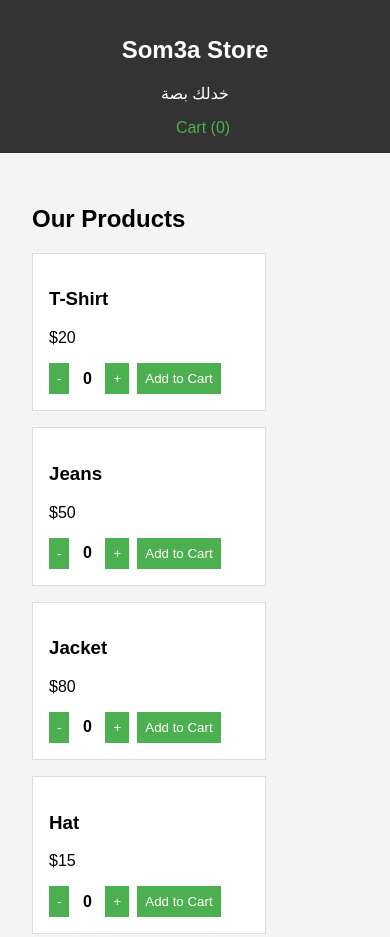
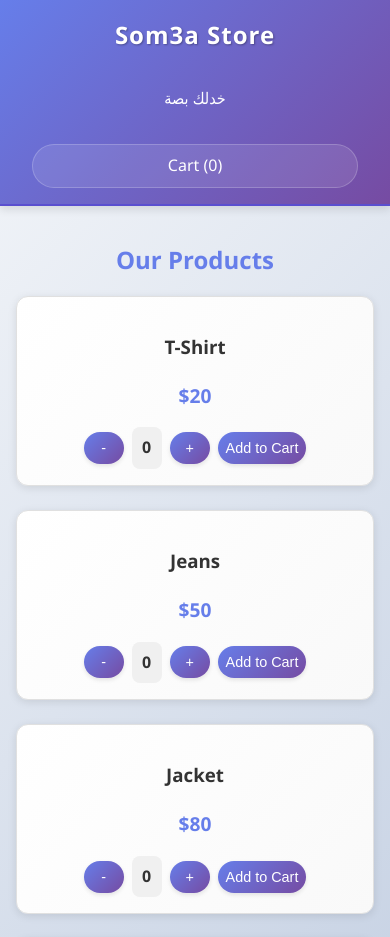
Before and after one commit to elsherif2006/Som3aStocks, a plain HTML site: page index.html in a window 390 px wide. Shown: the top 937 px of the page. Drawn offline with Linux system fonts and the light colour scheme.

Commit message:
Update styles.css

```diff
--- a/styles.css
+++ b/styles.css
@@ -1,90 +1,300 @@
+/* Global Styles */
+* {
+    box-sizing: border-box; /* Ensures consistent sizing */
+}
+
 body {
-    font-family: Arial, sans-serif;
+    font-family: 'Segoe UI', Tahoma, Geneva, Verdana, sans-serif; /* Modern, readable font */
     margin: 0;
     padding: 0;
-    background-color: #f4f4f4;
+    background: linear-gradient(135deg, #f5f7fa 0%, #c3cfe2 100%); /* Subtle gradient background */
+    color: #333;
+    line-height: 1.6;
 }
 
+/* Navbar/Header Styling */
 header {
-    background-color: #333;
+    background: linear-gradient(135deg, #667eea 0%, #764ba2 100%); /* Matching navbar gradient */
     color: white;
-    padding: 1rem;
+    padding: 1rem 2rem;
+    box-shadow: 0 4px 8px rgba(0, 0, 0, 0.1);
+    position: sticky;
+    top: 0;
+    z-index: 1000;
+    border-bottom: 2px solid #5a4fcf;
+}
+
+header nav {
+    display: flex;
+    justify-content: space-between;
+    align-items: center;
+    max-width: 1200px;
+    margin: 0 auto;
+
+}
+
+header h1 {
+    font-size: 1.8rem;
+    font-weight: bold;
+    margin: 0;
+    text-shadow: 1px 1px 2px rgba(0, 0, 0, 0.3);
+    letter-spacing: 1px;
+}
+
+header a {
+    color: white;
+    text-decoration: none;
+    font-weight: 500;
+    padding: 0.5rem 1rem;
+    border-radius: 25px;
+    transition: all 0.3s ease;
+    background-color: rgba(255, 255, 255, 0.1);
+    border: 1px solid rgba(255, 255, 255, 0.2);
+}
+
+header a:hover {
+    background-color: rgba(255, 255, 255, 0.2);
+    transform: translateY(-2px);
+    box-shadow: 0 4px 12px rgba(0, 0, 0, 0.2);
+}
+
+header a:focus {
+    outline: 2px solid #fff;
+    outline-offset: 2px;
+}
+
+/* Main Content Container */
+main {
+    padding: 2rem;
+    max-width: 1200px;
+    margin: 0 auto;
+}
+
+.container {
+    background: white;
+    border-radius: 12px;
+    box-shadow: 0 4px 12px rgba(0, 0, 0, 0.1);
+    padding: 2rem;
+    margin: 1rem 0;
+}
+
+/* Headings */
+h2 {
+    color: #667eea;
+    font-size: 1.5rem;
+    margin-bottom: 1rem;
     text-align: center;
 }
 
-header a {
-    color: #4CAF50;
-    text-decoration: none;
-    margin-left: 1rem;
-}
-
-main {
-    padding: 2rem;
-}
-
+/* Product Grid */
 .products {
-    display: flex;
-    flex-wrap: wrap;
-    gap: 1rem;
+    display: grid;
+    grid-template-columns: repeat(auto-fit, minmax(250px, 1fr)); /* Responsive grid */
+    gap: 1.5rem;
+    margin-top: 1rem;
 }
 
 .product {
-    border: 1px solid #ddd;
-    padding: 1rem;
-    background-color: white;
-    width: 200px;
+    background: linear-gradient(135deg, #ffffff 0%, #f9f9f9 100%);
+    border: 1px solid #e0e0e0;
+    border-radius: 12px;
+    padding: 1.5rem;
+    text-align: center;
+    box-shadow: 0 2px 8px rgba(0, 0, 0, 0.1);
+    transition: transform 0.3s ease, box-shadow 0.3s ease;
 }
 
+.product:hover {
+    transform: translateY(-5px);
+    box-shadow: 0 6px 16px rgba(0, 0, 0, 0.15);
+}
+
+.product h3 {
+    color: #333;
+    margin-bottom: 0.5rem;
+}
+
+.product p {
+    color: #667eea;
+    font-weight: bold;
+    font-size: 1.2rem;
+    margin-bottom: 1rem;
+}
+
+/* Buttons (General) */
 button {
-    background-color: #4CAF50;
+    background: linear-gradient(135deg, #667eea 0%, #764ba2 100%);
     color: white;
     border: none;
-    padding: 0.5rem;
+    padding: 0.75rem 1.5rem;
+    border-radius: 25px;
     cursor: pointer;
+    font-size: 1rem;
+    font-weight: 500;
+    transition: all 0.3s ease;
+    box-shadow: 0 2px 4px rgba(0, 0, 0, 0.1);
 }
 
 button:hover {
-    background-color: #45a049;
+    background: linear-gradient(135deg, #5a4fcf 0%, #6a4191 100%);
+    transform: translateY(-2px);
+    box-shadow: 0 4px 12px rgba(0, 0, 0, 0.2);
 }
 
+button:focus {
+    outline: 2px solid #667eea;
+    outline-offset: 2px;
+}
+
+/* Quantity Controls (on Products) */
+.quantity-controls {
+    display: flex;
+    align-items: center;
+    justify-content: center;
+    gap: 0.5rem;
+    margin-top: 1rem;
+    flex-wrap: wrap;
+}
+
+.quantity-controls button {
+    padding: 0.5rem;
+    min-width: 40px;
+}
+
+.quantity-controls span {
+    font-weight: bold;
+    min-width: 30px;
+    text-align: center;
+    background: #f0f0f0;
+    padding: 0.5rem;
+    border-radius: 8px;
+    color: #333;
+}
+
+/* Cart List */
 #cart-list {
     list-style-type: none;
     padding: 0;
+    margin: 1rem 0;
 }
 
 #cart-list li {
-    background-color: white;
+    background: linear-gradient(135deg, #ffffff 0%, #f9f9f9 100%);
     margin: 0.5rem 0;
-    padding: 0.5rem;
-    border: 1px solid #ddd;
+    padding: 1rem;
+    border: 1px solid #e0e0e0;
+    border-radius: 12px;
+    box-shadow: 0 2px 8px rgba(0, 0, 0, 0.1);
+    display: flex;
+    justify-content: space-between;
+    align-items: center;
+    transition: transform 0.3s ease;
+}
+
+#cart-list li:hover {
+    transform: translateY(-2px);
+    box-shadow: 0 4px 12px rgba(0, 0, 0, 0.15);
+}
+
+#cart-list li span {
+    font-weight: bold;
+    color: #333;
+}
+
+/* Cart Item Controls */
+.cart-item-controls {
+    display: flex;
+    gap: 0.5rem;
+}
+
+.cart-item-controls button {
+    padding: 0.5rem 0.75rem;
+    font-size: 0.9rem;
+}
+
+.cart-item-controls button:last-child { /* Delete button */
+    background: linear-gradient(135deg, #f44336 0%, #d32f2f 100%);
+}
+
+.cart-item-controls button:last-child:hover {
+    background: linear-gradient(135deg, #d32f2f 0%, #b71c1c 100%);
+}
+
+/* Forms */
+form {
+    margin-top: 2rem;
+}
+
+label {
+    display: block;
+    margin-bottom: 0.5rem;
+    font-weight: bold;
+    color: #333;
 }
 
 textarea {
     width: 100%;
-    margin: 1rem 0;
-}
-.quantity-controls {
-    display: flex;
-    align-items: center;
-    gap: 0.5rem;
-    margin-top: 0.5rem;
-    flex-wrap: wrap; /* Allows wrapping on small screens */
+    padding: 1rem;
+    border: 1px solid #ddd;
+    border-radius: 8px;
+    font-size: 1rem;
+    background: #f9f9f9;
+    transition: border-color 0.3s ease;
+    resize: vertical;
 }
 
-.quantity-controls button {
-    padding: 0.5rem;
+textarea:focus {
+    border-color: #667eea;
+    outline: none;
+    box-shadow: 0 0 8px rgba(102, 126, 234, 0.3);
 }
 
-.quantity-controls span {
-    font-weight: bold;
-    min-width: 20px;
-    text-align: center;
+/* Reset Button */
+button[onclick="resetCart()"] {
+    background: linear-gradient(135deg, #f44336 0%, #d32f2f 100%);
+    margin-bottom: 1rem;
 }
-.cart-item-controls {
-    display: flex;
-    gap: 0.5rem;
+
+button[onclick="resetCart()"]:hover {
+    background: linear-gradient(135deg, #d32f2f 0%, #b71c1c 100%);
 }
-.cart-item-controls button {
-    padding: 0.3rem 0.5rem;
-    font-size: 0.9rem;
+
+/* Responsive Design */
+@media (max-width: 768px) {
+    header nav {
+        flex-direction: column;
+        gap: 1rem;
+    }
+    header h1 {
+        font-size: 1.5rem;
+    }
+    header a {
+        width: 100%;
+        text-align: center;
+    }
+    main {
+        padding: 1rem;
+    }
+    .container {
+        padding: 1rem;
+    }
+    .products {
+        grid-template-columns: 1fr; /* Single column on mobile */
+    }
+    .product {
+        padding: 1rem;
+    }
+    #cart-list li {
+        flex-direction: column;
+        align-items: flex-start;
+        gap: 1rem;
+    }
+    .cart-item-controls {
+        width: 100%;
+        justify-content: space-around;
+    }
+    button {
+        padding: 0.75rem;
+        font-size: 0.9rem;
+    }
 }
```
